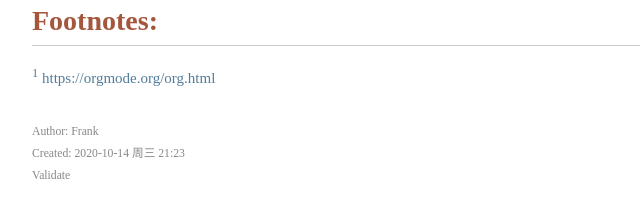
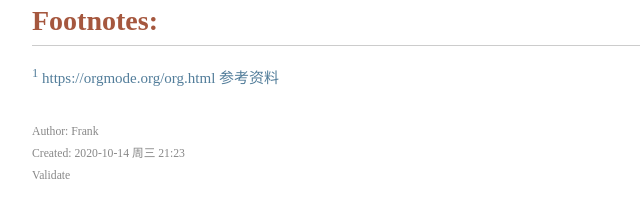
Before and after one commit to breakcycle/breakcycle.github.io, a plain HTML site: page wiki/how to use org-mode.html in a window 1280 px wide. Shown: the part 3153-3369 px from the top of the page, 218-858 px from the left. Drawn offline with Linux system fonts and the light colour scheme.

Commit message:
Update how to use org-mode.html

```diff
--- a/wiki/how to use org-mode.html
+++ b/wiki/how to use org-mode.html
@@ -519,6 +519,7 @@ DEADLINE:<span class="timestamp-wrapper"><span class="timestamp">&lt;2020-10-14
 
 <div class="footdef"><sup><a id="fn.1" class="footnum" href="#fnr.1">1</a></sup> <div class="footpara"><p class="footpara">
 <a href="https://orgmode.org/org.html">https://orgmode.org/org.html</a>
+ <a href="http://www.fuzihao.org/blog/2015/02/19/org-mode%E6%95%99%E7%A8%8B/">参考资料</a>
 </p></div></div>
 
 
```
